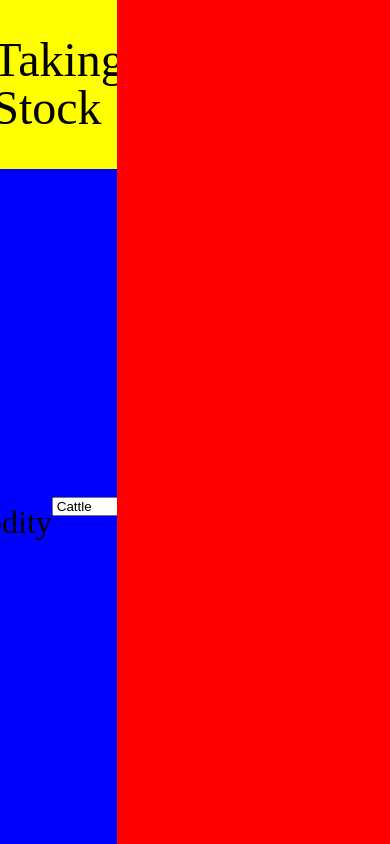
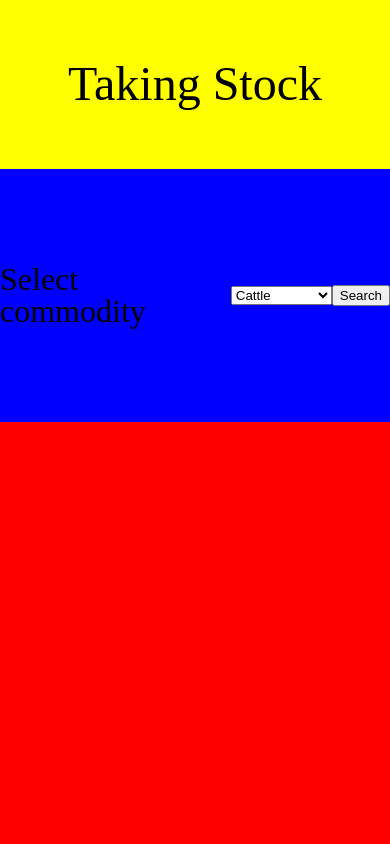
Before and after one commit to reubengt/Taking-Stock, a website: page public/index.html in a window 390 px wide. Drawn offline with Linux system fonts and the light colour scheme; files that its build step writes are made by us from their sources; files whose address does not match are found by name.

Commit message:
making our app responsive

```diff
--- a/public/style.css
+++ b/public/style.css
@@ -101,6 +101,21 @@ body {
     body {
       background-color: lightblue;
     }
+
+    .title{
+      width: 100vw;
+    }
+
+    .search-menu{
+      width: 100vw;
+      height: 30vh;
+    }
+
+    .price-section{
+      width: 100vw;
+      height: 50vh;
+    }
+
   }
 
 .oats,
```
